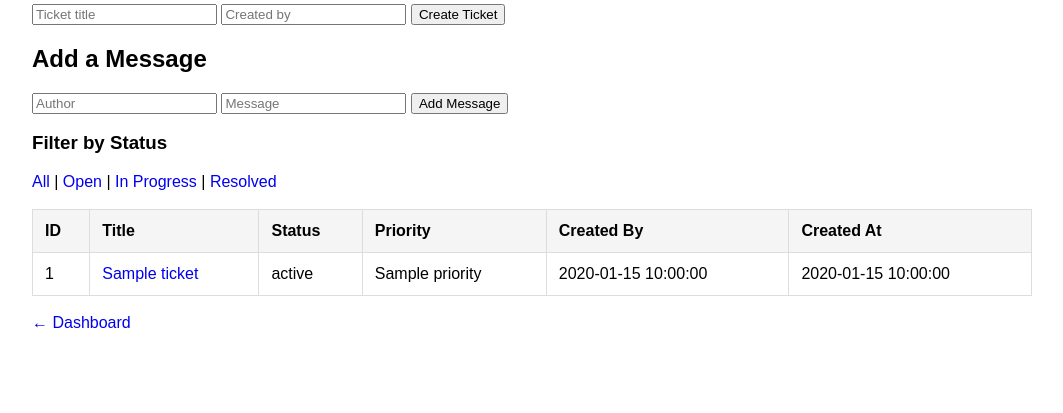
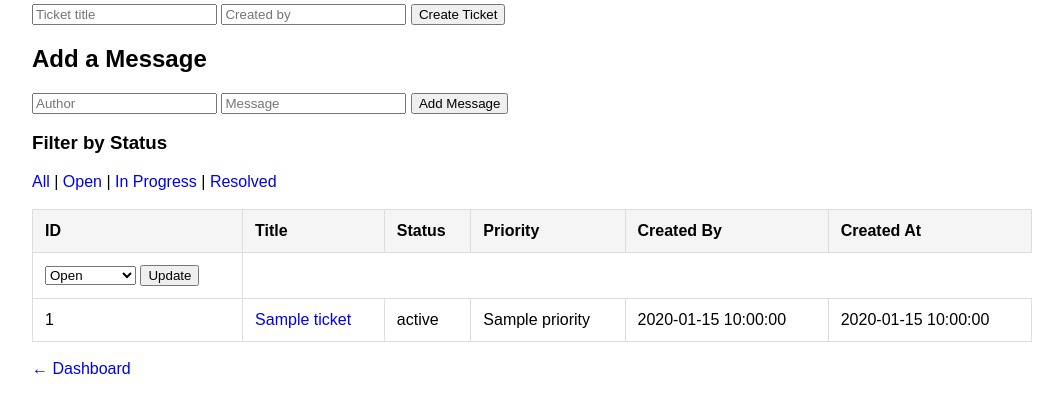
Before and after one commit to jayanvi/Ticketing-System, a Flask app: template templates/tickets.html in a window 1280 px wide. Shown: the part 165-578 px from the top of the page, without its empty margins (108-1171 px from the left). Run offline with Flask 3, Linux system fonts and the light colour scheme; the template is opened without the code that fills it: most values are stand-ins (such as "Sample title", 1, 10 or a date in 2020).

Commit message:
added update ticket status functionality

```diff
--- a/templates/tickets.html
+++ b/templates/tickets.html
@@ -107,6 +107,23 @@
 
         {% for ticket in tickets %}
 
+        <td>
+        <form action="/tickets/{{ ticket.ticket_id }}/status/update"
+          method="post">
+
+        <select name="status">
+            <option value="open">Open</option>
+            <option value="in_progress">In Progress</option>
+            <option value="resolved">Resolved</option>
+        </select>
+
+        <button type="submit">
+            Update
+        </button>
+
+        </form>
+    </td>
+
         <tr>
             <td>{{ ticket.ticket_id }}</td>
 
```
